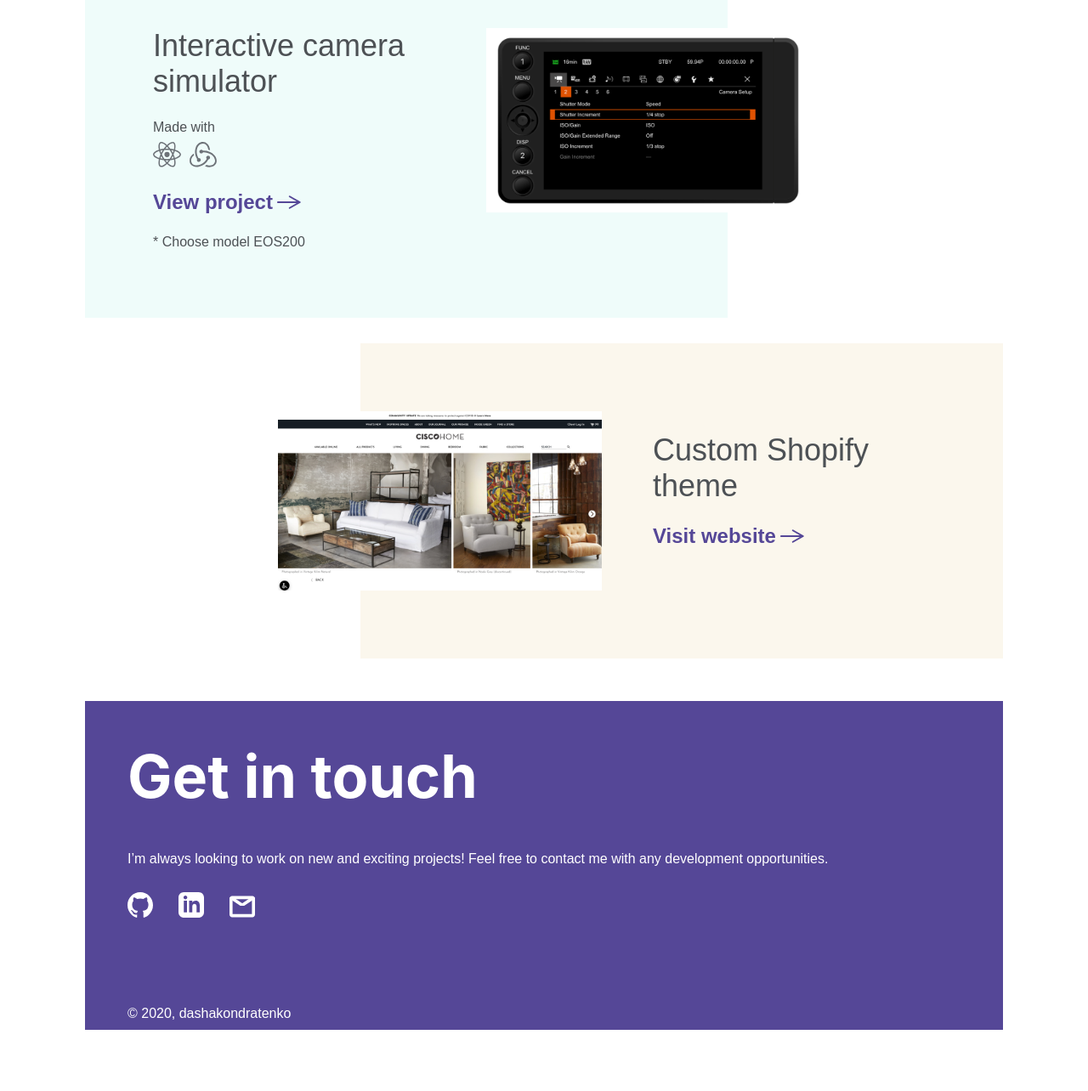
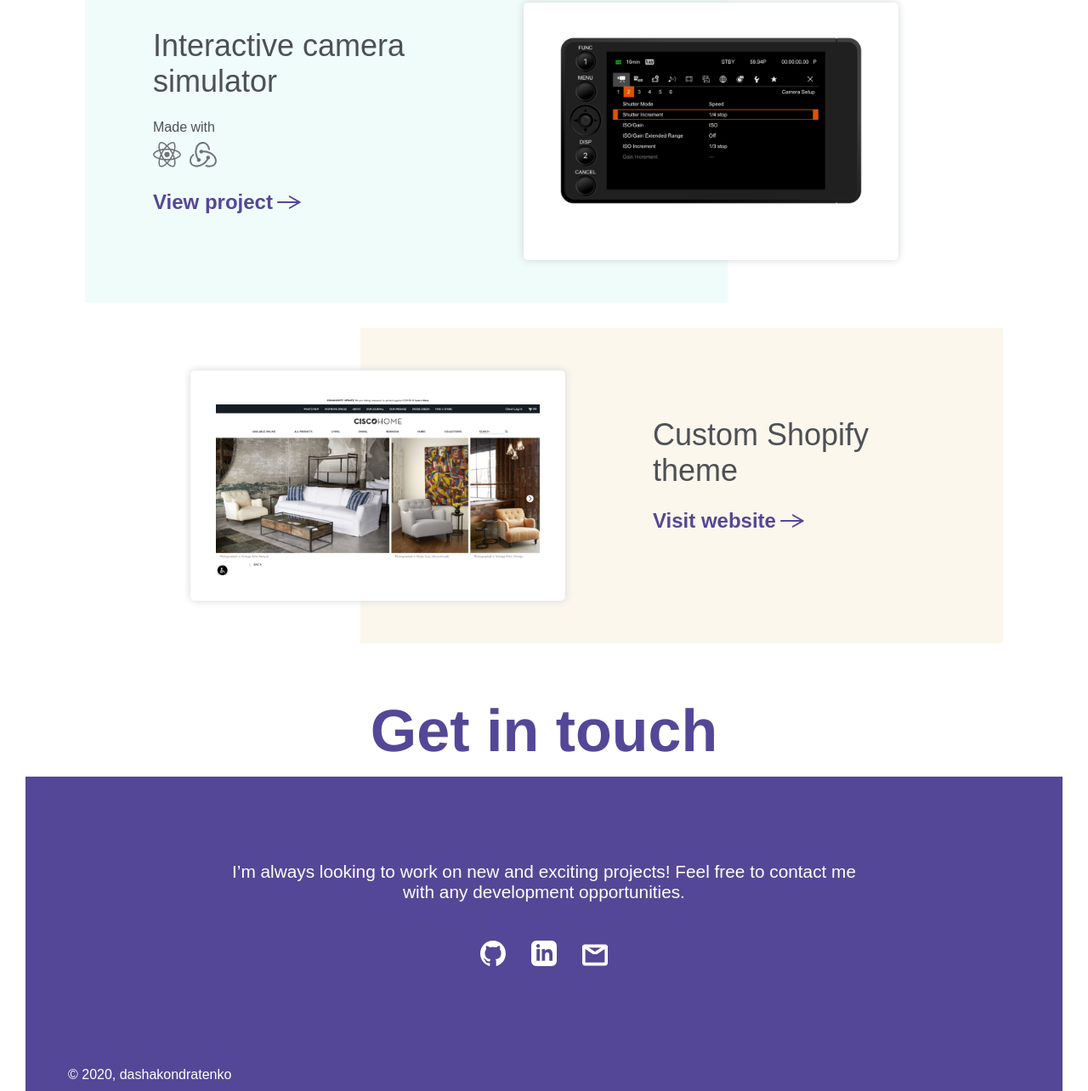
Before and after one commit to dasha-k/dasha, a Gatsby site: page / in a window 1280 px wide. Shown: the part 1211-2495 px from the top of the page at 85% size. Before the commit the page ends 2423 px from the top, so only its background shows below. Built offline with nearby package versions, Linux system fonts and the light colour scheme; Gatsby itself is replaced by a stand-in of ours.

Commit message:
Update fonts size, container widtt

```diff
--- a/content/Projects-JSON-Content.json
+++ b/content/Projects-JSON-Content.json
@@ -1,5 +1,5 @@
 {
-    "title": "Latest Projects",
+    "title": "Latest projects",
     "projects": [
         {
             "name": "Shopify app",
@@ -13,8 +13,7 @@
             "image": "cameraSimulator",
             "tech": ["react", "redux"],
             "buttonLabel": "View project",
-            "buttonLink": "https://www.usa.canon.com/internet/portal/us/home/learn/interactive-simulators",
-            "comment": "* Choose model EOS200"
+            "buttonLink": "https://reverent-hamilton-00a188.netlify.app/"
         },
         {
             "name": "Custom Shopify theme",
--- a/src/components/footer.js
+++ b/src/components/footer.js
@@ -17,15 +17,23 @@ const FooterInner = styled.div`
     }
 `
 
+const FooterTitle = styled.div`
+    color: ${props => props.theme.primary};
+    padding: calc(${props => props.theme.gutter} / 2) ${props => props.theme.gutter};
+    text-align: center;
+`
+
 const IconsContainer = styled.div`
     margin: 50px 0 100px 0;
     display: flex;
+    flex-direction: column;
     flex-wrap: wrap;
-    align-items: center;
+    justify-content: center;
+    text-align: center;
 `
 
 const Contact = styled.a`
-    margin: 0 30px 0 0;
+    margin: calc(${props => props.theme.gutter} / 2);
     display: inline-block;
 `
 
@@ -36,6 +44,13 @@ const Icon = styled.img`
 
 const Paragraph = styled.p`
     margin: 0 0 30px 0;
+    font-size: 1.1rem;
+    align-self: center;
+    max-width:  ${props => props.theme.mobileBreakpoint};
+
+    @media(min-width: ${props => props.theme.mobileBreakpoint}) {
+        font-size: 1.3rem;
+    }
 `
 
 const contacts = {
@@ -47,9 +62,11 @@ const contacts = {
 
 const Footer = () => {
     return (
+        <>
+            <FooterTitle>
+                <h2>Get in touch</h2>
+            </FooterTitle>
             <FooterInner>
-            <h2>Get in touch</h2>
-
                 <IconsContainer>
                     <Paragraph>I’m always looking to work on new and exciting projects! Feel free to contact me with any development opportunities.</Paragraph>
                     <div>
@@ -64,6 +81,7 @@ const Footer = () => {
                 </IconsContainer>
                 © {new Date().getFullYear()}, dashakondratenko
             </FooterInner>
+        </>
     )
 }
 
--- a/src/components/header.js
+++ b/src/components/header.js
@@ -7,9 +7,16 @@ const fakeData = {
   siteCaption: 'frontend/UI developer',
 }
 
+const HeaderWrapper = styled.header`
+	width: 100%;
+
+	@media(min-width: calc(${props => props.theme.containerWidth} + 60px)) {
+		width: calc(100% - (${props => props.theme.gutter} *2));
+		margin: 0 ${props => props.theme.gutter};
+	}
+`
+
 const HeaderInner = styled.div`
-	margin: 0px auto;
-	max-width: ${props => props.theme.containerWidth};
 	padding: ${props => props.theme.gutter};
 	text-align: right;
 
@@ -19,14 +26,14 @@ const HeaderInner = styled.div`
 `
 
 const Header = ({ siteTitle }) => (
-  	<header>
+  	<HeaderWrapper>
 		<HeaderInner>
 			<h1 style={{ margin: 0 }}>
         		{fakeData.siteTitle}
      		</h1>
       		<span>{fakeData.siteCaption}</span>
 		</HeaderInner>
-	</header>
+	</HeaderWrapper>
 )
 
 Header.propTypes = {
--- a/src/components/layout.css
+++ b/src/components/layout.css
@@ -230,7 +230,7 @@ h1 {
   padding-top: 0;
   margin-bottom: 1.45rem;
   color: inherit;
-  font-family: -apple-system, BlinkMacSystemFont, Segoe UI, Roboto, Oxygen,
+  font-family: Helvetica Neue, Segoe UI, Roboto, Oxygen,
     Ubuntu, Cantarell, Fira Sans, Droid Sans, Helvetica Neue, sans-serif;
   font-weight: bold;
   text-rendering: optimizeLegibility;
@@ -248,8 +248,8 @@ h2 {
   padding-top: 0;
   margin-bottom: 0;
   color: inherit;
-  font-family: -apple-system, BlinkMacSystemFont, Segoe UI, Roboto, Oxygen,
-    Ubuntu, Cantarell, Fira Sans, Droid Sans, Helvetica Neue, sans-serif;
+  font-family: Helvetica Neue, Segoe UI, Roboto, Oxygen,
+  Ubuntu, Cantarell, Fira Sans, Droid Sans, Helvetica Neue, sans-serif;
   font-weight: bold;
   text-rendering: optimizeLegibility;
   font-size: 35px;
--- a/src/components/layout.js
+++ b/src/components/layout.js
@@ -29,6 +29,15 @@ const MainWrapper = styled.div`
 	margin: 0 auto;
 `
 
+const FooterWrapper = styled.footer`
+	width: 100%;
+
+	@media(min-width: calc(${props => props.theme.containerWidth} + 60px)) {
+		width: calc(100% - (${props => props.theme.gutter} *2));
+		margin: 0 ${props => props.theme.gutter};
+    }
+`
+
 const Layout = ({ children }) => {
 	const data = useStaticQuery(graphql`
 		query {
@@ -45,10 +54,11 @@ const Layout = ({ children }) => {
 		<Header siteTitle={data.site.siteMetadata.title} />
 			<MainWrapper>
 				<main>{children}</main>
-				<footer>
-					<Footer />
-				</footer>
+
 			</MainWrapper>
+			<FooterWrapper>
+				<Footer />
+			</FooterWrapper>
      </ThemeProvider>
   	)
 }
--- a/src/components/projects.js
+++ b/src/components/projects.js
@@ -66,15 +66,23 @@ const ProjectDescription = styled.div`
         padding: ${props => props.theme.gutter};
     }
 `
+// margin: ${props => props.sectionLeft ? "0 auto 0 0" : "0 0 0 auto"};
 
 const ProjectImage = styled.div`
     width: 100%;
-    margin: ${props => props.sectionLeft ? "0 auto 0 0" : "0 0 0 auto"};
-    padding: ${props => props.theme.gutter};
+    margin: ${props => props.theme.gutter};
+    padding: calc(${props => props.theme.gutter} / 2);
+    box-shadow: 0 0 10px 0 #d2d5d9;
+    background: white;
+    border-radius: 5px;
+    overflow: hidden;
 
     @media(min-width: ${props => props.theme.mobileBreakpoint}) {
         width: 45%;
+        margin: 0 auto;
+        padding: ${props => props.theme.gutter};
         order: ${props => props.sectionLeft ? "1" : "0"};
+
     }
 `
 
```
Lines whose indentation alone changed are shown as unchanged.
